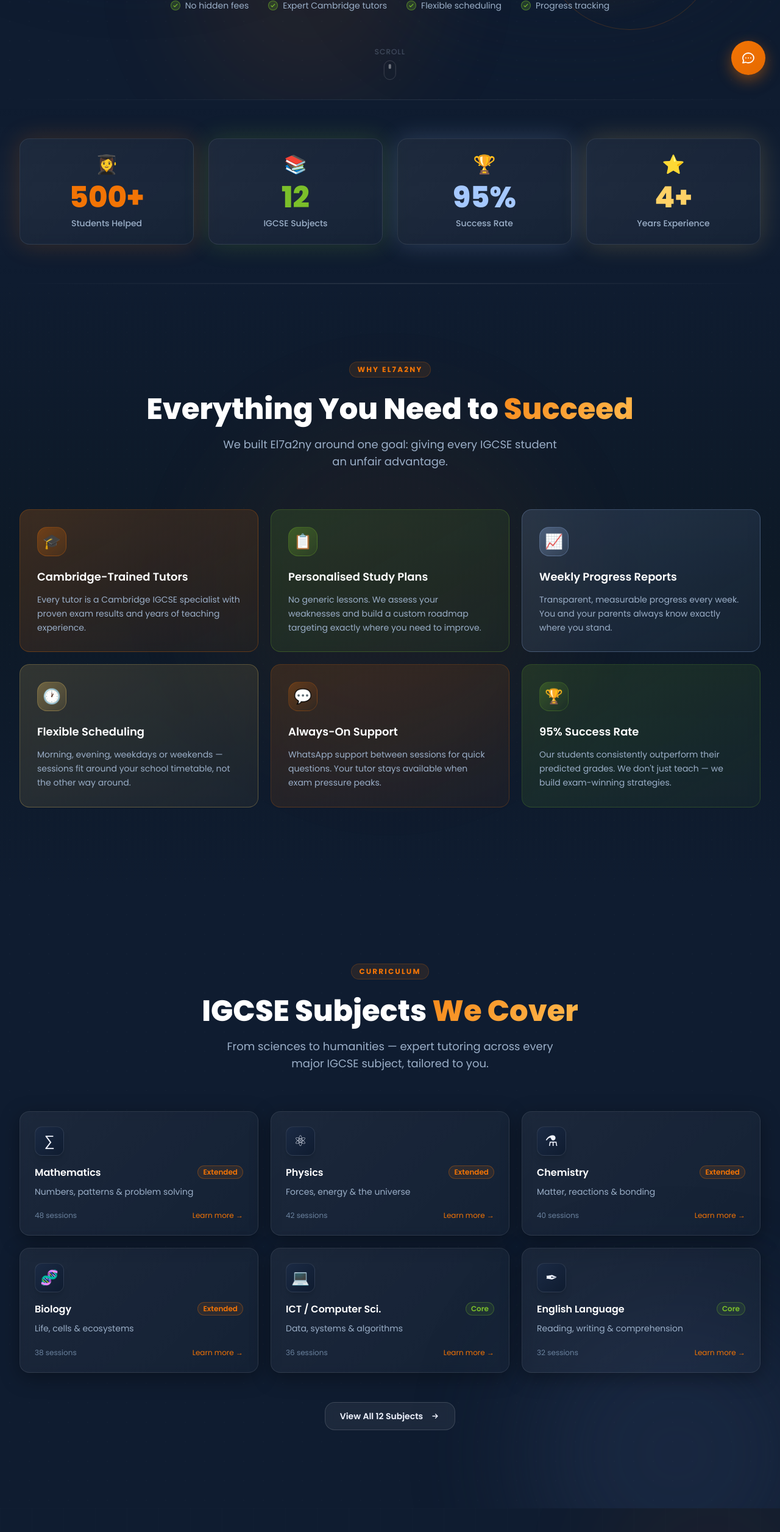
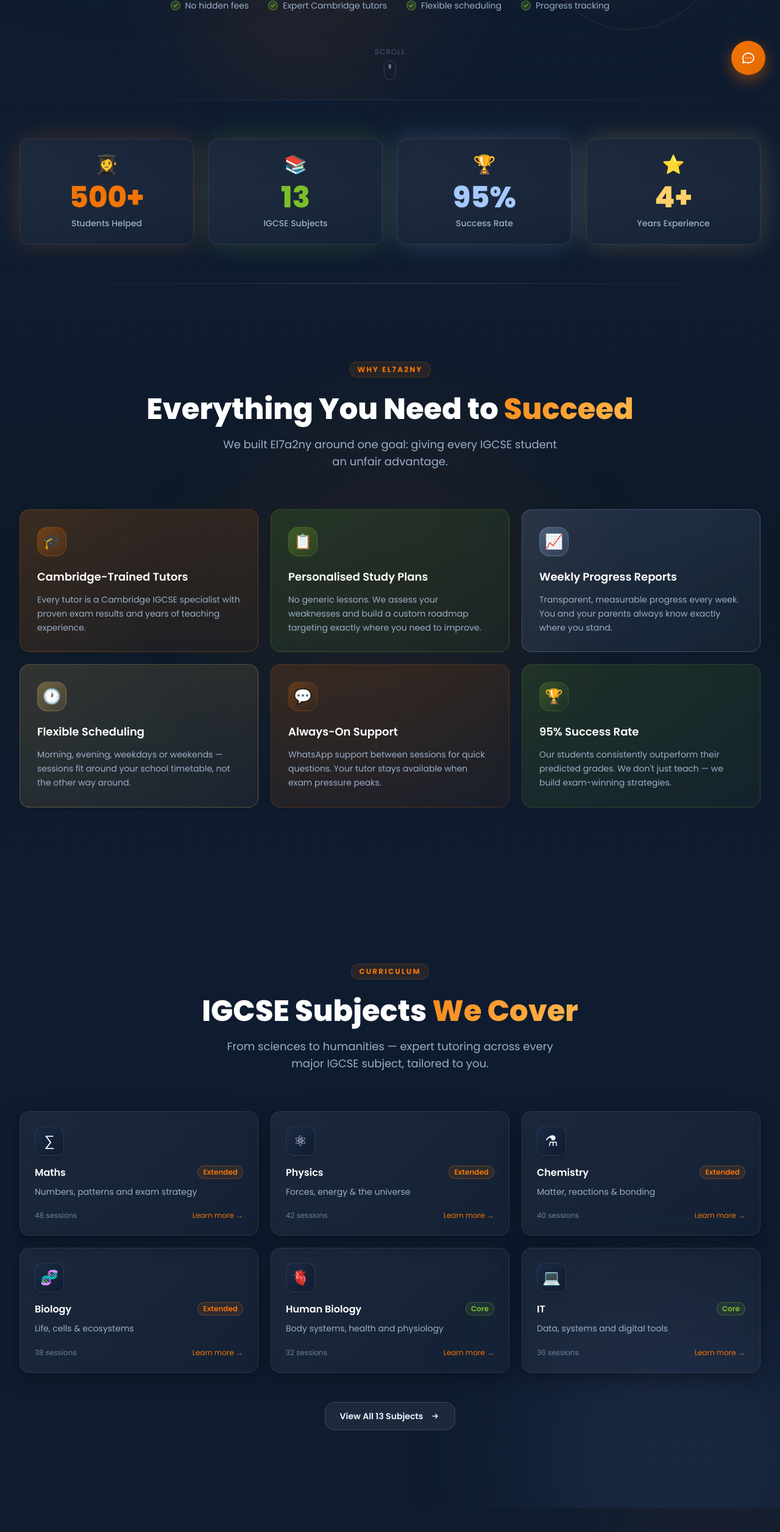
Before and after one commit to EMBOIV/El7a2nyTutoring, a Next.js app: page / in a window 1280 px wide. Shown: the part 653-3165 px from the top of the page at 61% size. Built offline with nearby package versions, Linux system fonts and the light colour scheme.

Commit message:
new version beta3

```diff
--- a/app/api/booking/route.ts
+++ b/app/api/booking/route.ts
@@ -28,7 +28,7 @@ function buildSubjectsTable(entries: SubjectEntry[]): string {
       <thead>
         <tr style="background:#1B2A44;">
           <th style="padding:10px 14px;text-align:left;color:#fff;font-size:13px;">Subject</th>
-          <th style="padding:10px 14px;text-align:left;color:#fff;font-size:13px;">Exam Session</th>
+          <th style="padding:10px 14px;text-align:left;color:#fff;font-size:13px;">Level</th>
         </tr>
       </thead>
       <tbody>${rows}</tbody>
--- a/app/subjects/page.tsx
+++ b/app/subjects/page.tsx
@@ -80,8 +80,8 @@ function SubjectModal({ subject, onClose }: { subject: Subject; onClose: () => v
           </div>
 
           <div className="flex gap-3">
-            <Link href="/booking" className="btn-primary flex-1 py-3 text-sm text-center">
-              Book a Session
+            <Link href={`/booking?subject=${encodeURIComponent(subject.name)}`} className="btn-primary flex-1 py-3 text-sm text-center">
+              Book Subject Now
             </Link>
             <button onClick={onClose} className="btn-ghost px-5 py-3 text-sm">
               Close
@@ -111,7 +111,7 @@ export default function SubjectsPage() {
             IGCSE <span className="gradient-text">Subjects</span>
           </h1>
           <p className="text-slate-400 text-lg max-w-xl mx-auto">
-            Choose from 12 expertly taught IGCSE subjects. Click any card to explore the syllabus.
+            Choose from 13 expertly taught IGCSE subjects. Click any card to explore the syllabus.
           </p>
         </div>
       </section>
--- a/components/home/Stats.tsx
+++ b/components/home/Stats.tsx
@@ -7,7 +7,7 @@ interface Stat { value: number; suffix: string; label: string; icon: string; col
 
 const STATS: Stat[] = [
   { value: 500,  suffix: '+', label: 'Students Helped',  icon: '👩‍🎓', color: 'text-brand-orange',  glow: 'rgba(242,116,5,0.20)' },
-  { value: 12,   suffix: '',  label: 'IGCSE Subjects',   icon: '📚', color: 'text-[#7BBF2A]',      glow: 'rgba(123,191,42,0.20)' },
+  { value: 13,   suffix: '',  label: 'IGCSE Subjects',   icon: '📚', color: 'text-[#7BBF2A]',      glow: 'rgba(123,191,42,0.20)' },
   { value: 95,   suffix: '%', label: 'Success Rate',     icon: '🏆', color: 'text-[#A5C8FF]',      glow: 'rgba(165,200,255,0.20)' },
   { value: 4,    suffix: '+', label: 'Years Experience', icon: '⭐', color: 'text-[#FFD166]',      glow: 'rgba(255,209,102,0.20)' },
 ];
--- a/components/home/SubjectsPreview.tsx
+++ b/components/home/SubjectsPreview.tsx
@@ -132,7 +132,7 @@ export default function SubjectsPreview() {
           className="text-center mt-12"
         >
           <Link href="/subjects" className="btn-ghost px-9 py-3.5 text-sm">
-            View All 12 Subjects
+            View All 13 Subjects
             <svg className="w-4 h-4 ml-1" fill="none" viewBox="0 0 24 24" stroke="currentColor" strokeWidth={2}>
               <path strokeLinecap="round" strokeLinejoin="round" d="M13 7l5 5m0 0l-5 5m5-5H6" />
             </svg>
--- a/components/ui/ChatWidget.tsx
+++ b/components/ui/ChatWidget.tsx
@@ -2,6 +2,8 @@
 
 import { useState, useRef, useEffect } from 'react';
 import { motion, AnimatePresence } from 'framer-motion';
+import { useRouter } from 'next/navigation';
+import { subjects } from '@/lib/subjects';
 
 interface Message {
   id: number;
@@ -9,12 +11,18 @@ interface Message {
   text: string;
 }
 
+interface QuickOption {
+  id: string;
+  label: string;
+  action: () => void;
+}
+
 const BOT_RESPONSES: Record<string, string> = {
-  default: "I'm here to help! Ask me about subjects, booking, pricing, or anything else.",
-  hello: 'Hi there! 👋 How can I help you with your IGCSE studies today?',
+  default: "I'm here to help. You can ask about subjects, levels (OL/AS/AL), booking, or pricing.",
+  hello: 'Welcome to El7a2ny Tutoring 👋 Need help with anything or want to book a subject now?',
   pricing: 'Our sessions start from $30/hour. Bundle packages are available for better value. Visit the Booking page to see options!',
-  booking: 'You can book a session on our Booking page. Choose your subject, date, and time slot — it takes under 2 minutes!',
-  subjects: 'We cover 12 IGCSE subjects including Maths, Physics, Chemistry, Biology, ICT, English, History, Geography, Economics, Business and Arabic.',
+  booking: 'You can book by subject with OL/AS/AL level in under 2 minutes. I can prefill it for you now.',
+  subjects: 'We cover: Maths, Physics, Chemistry, Biology, Human Biology, IT, CS, Accounting, Business, Economics, Combined Science, Arabic, and National Arabic (Year 12 Only).',
   help: 'I can tell you about our subjects, pricing, booking process, or tutors. What would you like to know?',
 };
 
@@ -29,27 +37,127 @@ function getBotResponse(input: string): string {
 }
 
 export default function ChatWidget() {
+  const router = useRouter();
   const [open, setOpen] = useState(false);
   const [input, setInput] = useState('');
+  const [quickOptions, setQuickOptions] = useState<QuickOption[]>([]);
+  const [bookingSubject, setBookingSubject] = useState<string | null>(null);
   const [messages, setMessages] = useState<Message[]>([
-    { id: 0, role: 'bot', text: "Hi! I'm El7a2ny's virtual assistant. How can I help you today?" },
+    { id: 0, role: 'bot', text: BOT_RESPONSES.hello },
   ]);
   const bottomRef = useRef<HTMLDivElement>(null);
+
+  const pushBot = (text: string) => {
+    setMessages(prev => [...prev, { id: Date.now(), role: 'bot', text }]);
+  };
+
+  const pushUser = (text: string) => {
+    setMessages(prev => [...prev, { id: Date.now(), role: 'user', text }]);
+  };
+
+  const startBookingFlow = () => {
+    pushBot('Great. Choose a subject and I will prefill it in booking for you.');
+    setQuickOptions(
+      subjects.map(subject => ({
+        id: `subject-${subject.id}`,
+        label: subject.name,
+        action: () => {
+          pushUser(subject.name);
+          setBookingSubject(subject.name);
+          pushBot(`Perfect. Now choose level for ${subject.name}.`);
+          setQuickOptions([
+            {
+              id: 'level-ol',
+              label: 'OL',
+              action: () => completeBooking(subject.name, 'OL'),
+            },
+            {
+              id: 'level-as',
+              label: 'AS',
+              action: () => completeBooking(subject.name, 'AS'),
+            },
+            {
+              id: 'level-al',
+              label: 'AL',
+              action: () => completeBooking(subject.name, 'AL'),
+            },
+          ]);
+        },
+      }))
+    );
+  };
+
+  const completeBooking = (subject: string, level: 'OL' | 'AS' | 'AL') => {
+    pushUser(level);
+    pushBot(`Done. Opening booking with ${subject} (${level}) selected first. You can add more subjects there.`);
+    setQuickOptions([]);
+    const url = `/booking?subject=${encodeURIComponent(subject)}&level=${level}`;
+    setTimeout(() => router.push(url), 500);
+  };
+
+  const resetQuickOptions = () => {
+    setQuickOptions([
+      { id: 'book', label: 'Book a subject', action: startBookingFlow },
+      {
+        id: 'subjects',
+        label: 'View subjects',
+        action: () => {
+          pushUser('View subjects');
+          pushBot(BOT_RESPONSES.subjects);
+          setQuickOptions([]);
+        },
+      },
+      {
+        id: 'pricing',
+        label: 'Pricing',
+        action: () => {
+          pushUser('Pricing');
+          pushBot(BOT_RESPONSES.pricing);
+          setQuickOptions([]);
+        },
+      },
+      {
+        id: 'need-help',
+        label: 'Need help',
+        action: () => {
+          pushUser('Need help');
+          pushBot(BOT_RESPONSES.help);
+          setQuickOptions([]);
+        },
+      },
+    ]);
+  };
 
   useEffect(() => {
     bottomRef.current?.scrollIntoView({ behavior: 'smooth' });
   }, [messages]);
 
+  useEffect(() => {
+    if (open) resetQuickOptions();
+    if (!open) {
+      setQuickOptions([]);
+      setBookingSubject(null);
+    }
+  }, [open]);
+
   const send = () => {
     const trimmed = input.trim();
     if (!trimmed) return;
-    const userMsg: Message = { id: Date.now(), role: 'user', text: trimmed };
-    setMessages(prev => [...prev, userMsg]);
+    pushUser(trimmed);
     setInput('');
     // Simulate bot typing delay
     setTimeout(() => {
-      const botMsg: Message = { id: Date.now() + 1, role: 'bot', text: getBotResponse(trimmed) };
-      setMessages(prev => [...prev, botMsg]);
+      const lower = trimmed.toLowerCase();
+      if (lower.includes('book')) {
+        pushBot(BOT_RESPONSES.booking);
+        startBookingFlow();
+        return;
+      }
+      if (bookingSubject && (lower === 'ol' || lower === 'as' || lower === 'al')) {
+        completeBooking(bookingSubject, lower.toUpperCase() as 'OL' | 'AS' | 'AL');
+        return;
+      }
+      pushBot(getBotResponse(trimmed));
     }, 600);
   };
 
@@ -109,6 +217,19 @@ export default function ChatWidget() {
                   </div>
                 </div>
               ))}
+              {quickOptions.length > 0 && (
+                <div className="flex flex-wrap gap-2">
+                  {quickOptions.map(option => (
+                    <button
+                      key={option.id}
+                      onClick={option.action}
+                      className="px-3 py-1.5 rounded-full text-xs bg-white/[0.07] border border-white/[0.10] text-[#D9E4F5] hover:border-brand-orange/50 hover:text-white transition-colors"
+                    >
+                      {option.label}
+                    </button>
+                  ))}
+                </div>
+              )}
               <div ref={bottomRef} />
             </div>
 
--- a/lib/subjects.ts
+++ b/lib/subjects.ts
@@ -14,9 +14,9 @@ export interface Subject {
 export const subjects: Subject[] = [
   {
     id: 'mathematics',
-    name: 'Mathematics',
+    name: 'Maths',
     emoji: '∑',
-    tagline: 'Numbers, patterns & problem solving',
+    tagline: 'Numbers, patterns and exam strategy',
     description:
       'Build rock-solid foundations in algebra, geometry, statistics and number theory. Our structured approach takes you from core concepts to extended-level mastery.',
     topics: ['Algebra & Equations', 'Geometry & Trigonometry', 'Statistics & Probability', 'Number Theory', 'Functions & Graphs'],
@@ -65,10 +65,23 @@ export const subjects: Subject[] = [
     glow: 'rgba(22,163,74,0.35)',
   },
   {
-    id: 'ict',
-    name: 'ICT / Computer Sci.',
+    id: 'human-biology',
+    name: 'Human Biology',
+    emoji: '🫀',
+    tagline: 'Body systems, health and physiology',
+    description:
+      'Focus deeply on human anatomy and physiology with clear, exam-focused explanations and targeted revision plans.',
+    topics: ['Cells and Tissues', 'Nutrition', 'Respiration', 'Circulation', 'Homeostasis'],
+    difficulty: 'Core',
+    sessions: 32,
+    gradient: 'from-lime-600 to-green-700',
+    glow: 'rgba(101,163,13,0.35)',
+  },
+  {
+    id: 'it',
+    name: 'IT',
     emoji: '💻',
-    tagline: 'Data, systems & algorithms',
+    tagline: 'Data, systems and digital tools',
     description:
       'Master hardware, software, networking, data representation and programming concepts to ace both the theory and practical components.',
     topics: ['Data Representation', 'Computer Architecture', 'Networking', 'Algorithms', 'Databases'],
@@ -78,88 +91,75 @@ export const subjects: Subject[] = [
     glow: 'rgba(6,182,212,0.35)',
   },
   {
-    id: 'english-language',
-    name: 'English Language',
-    emoji: '✒',
-    tagline: 'Reading, writing & comprehension',
+    id: 'computer-science',
+    name: 'CS',
+    emoji: '🖥',
+    tagline: 'Programming, algorithms and logic',
     description:
-      'Develop the reading comprehension, writing fluency and language analysis skills needed to score an A* in your IGCSE English exams.',
-    topics: ['Reading Comprehension', 'Summary Writing', 'Directed Writing', 'Narrative & Descriptive Writing', 'Language Analysis'],
+      'Learn computational thinking, algorithm design and practical programming with full exam-board style practice.',
+    topics: ['Problem Solving', 'Algorithms', 'Programming Concepts', 'Data Structures', 'Computer Systems'],
+    difficulty: 'Extended',
+    sessions: 38,
+    gradient: 'from-sky-600 to-indigo-700',
+    glow: 'rgba(14,116,144,0.35)',
+  },
+  {
+    id: 'accounting',
+    name: 'Accounting',
+    emoji: '🧾',
+    tagline: 'Books, statements and analysis',
+    description:
+      'From double-entry to final accounts, we simplify accounting logic and build the skills needed for accurate exam answers.',
+    topics: ['Double Entry', 'Ledger Accounts', 'Income Statement', 'Balance Sheet', 'Ratio Analysis'],
     difficulty: 'Core',
-    sessions: 32,
+    sessions: 30,
     gradient: 'from-amber-500 to-orange-600',
     glow: 'rgba(245,158,11,0.35)',
   },
   {
-    id: 'english-literature',
-    name: 'English Literature',
-    emoji: '📖',
-    tagline: 'Texts, themes & critical writing',
+    id: 'business',
+    name: 'Business',
+    emoji: '💼',
+    tagline: 'Strategy, finance and enterprise',
     description:
-      'Analyse prose, poetry and drama with confidence. Learn how to structure compelling essays and use textual evidence effectively.',
-    topics: ['Prose Analysis', 'Poetry Comparison', 'Drama (Shakespeare)', 'Essay Writing', 'Unseen Texts'],
+      'Explore business operations, marketing, HR and finance while developing the analytical and evaluative skills exam boards reward.',
+    topics: ['Business Organisation', 'Marketing', 'Finance and Accounts', 'Human Resources', 'Operations Management'],
     difficulty: 'Core',
-    sessions: 30,
-    gradient: 'from-orange-500 to-rose-600',
-    glow: 'rgba(249,115,22,0.35)',
-  },
-  {
-    id: 'history',
-    name: 'History',
-    emoji: '🏛',
-    tagline: 'Events, causes & consequences',
-    description:
-      'Navigate key 20th-century events with structured revision techniques, source analysis skills and model essay frameworks.',
-    topics: ['World War I & II', 'Cold War', 'Source Analysis', 'Essay Technique', 'Modern International Relations'],
-    difficulty: 'Core',
-    sessions: 28,
-    gradient: 'from-red-600 to-rose-700',
-    glow: 'rgba(220,38,38,0.35)',
-  },
-  {
-    id: 'geography',
-    name: 'Geography',
-    emoji: '🌍',
-    tagline: 'Landscapes, climate & people',
-    description:
-      'Understand physical and human geography processes, interpret data and maps, and apply geographical concepts to case studies.',
-    topics: ['Plate Tectonics', 'Rivers & Coasts', 'Population & Settlement', 'Climate & Weather', 'Economic Development'],
-    difficulty: 'Core',
-    sessions: 28,
-    gradient: 'from-teal-600 to-cyan-700',
-    glow: 'rgba(20,184,166,0.35)',
+    sessions: 32,
+    gradient: 'from-pink-600 to-rose-600',
+    glow: 'rgba(219,39,119,0.35)',
   },
   {
     id: 'economics',
     name: 'Economics',
     emoji: '📊',
-    tagline: 'Markets, money & policy',
+    tagline: 'Markets, money and policy',
     description:
       'Grasp micro and macro-economic principles with real-world examples, graph analysis and structured evaluation techniques.',
-    topics: ['Supply & Demand', 'Market Structures', 'Macroeconomics', 'International Trade', 'Development Economics'],
+    topics: ['Supply and Demand', 'Market Structures', 'Macroeconomics', 'International Trade', 'Development Economics'],
     difficulty: 'Extended',
     sessions: 34,
     gradient: 'from-yellow-500 to-amber-600',
     glow: 'rgba(234,179,8,0.35)',
   },
   {
-    id: 'business',
-    name: 'Business Studies',
-    emoji: '💼',
-    tagline: 'Strategy, finance & enterprise',
+    id: 'combined-science',
+    name: 'Combined Science',
+    emoji: '🧪',
+    tagline: 'Integrated biology, chemistry and physics',
     description:
-      'Explore business operations, marketing, HR and finance while developing the analytical and evaluative skills exam boards reward.',
-    topics: ['Business Organisation', 'Marketing', 'Finance & Accounts', 'Human Resources', 'Operations Management'],
+      'Get full support across the combined science syllabus with targeted practice in all three science disciplines.',
+    topics: ['Core Biology', 'Core Chemistry', 'Core Physics', 'Practical Skills', 'Exam Strategy'],
     difficulty: 'Core',
-    sessions: 30,
-    gradient: 'from-pink-600 to-rose-600',
-    glow: 'rgba(219,39,119,0.35)',
+    sessions: 28,
+    gradient: 'from-emerald-600 to-cyan-700',
+    glow: 'rgba(16,185,129,0.35)',
   },
   {
     id: 'arabic',
     name: 'Arabic',
     emoji: '🌙',
-    tagline: 'Language, literature & expression',
+    tagline: 'Language, literature and expression',
     description:
       'Strengthen reading comprehension, written expression, grammar and literary analysis for First Language and Second Language IGCSE Arabic.',
     topics: ['Reading Comprehension', 'Grammar & Syntax', 'Essay Writing', 'Literature Analysis', 'Oral Practice'],
@@ -168,6 +168,19 @@ export const subjects: Subject[] = [
     gradient: 'from-indigo-600 to-violet-700',
     glow: 'rgba(99,102,241,0.35)',
   },
+  {
+    id: 'national-arabic',
+    name: 'National Arabic (Year 12 Only)',
+    emoji: '📝',
+    tagline: 'Year 12 focused Arabic preparation',
+    description:
+      'Specialized support for Year 12 National Arabic with focused exam preparation and structured writing drills.',
+    topics: ['Advanced Grammar', 'Model Essays', 'Reading Analysis', 'Exam Technique', 'Past Paper Practice'],
+    difficulty: 'Extended',
+    sessions: 24,
+    gradient: 'from-purple-600 to-fuchsia-700',
+    glow: 'rgba(168,85,247,0.35)',
+  },
 ];
 
 export const difficultyColors = {
```
Also changed, not shown: app/booking/page.tsx (+29 -5 lines), app/dashboard/page.tsx (+8 -5 lines), app/profile/page.tsx (+49 -11 lines), components/layout/Navbar.tsx (+23 -13 lines).
